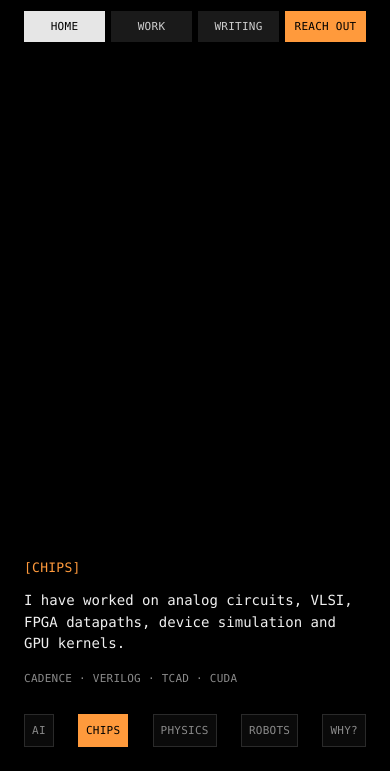
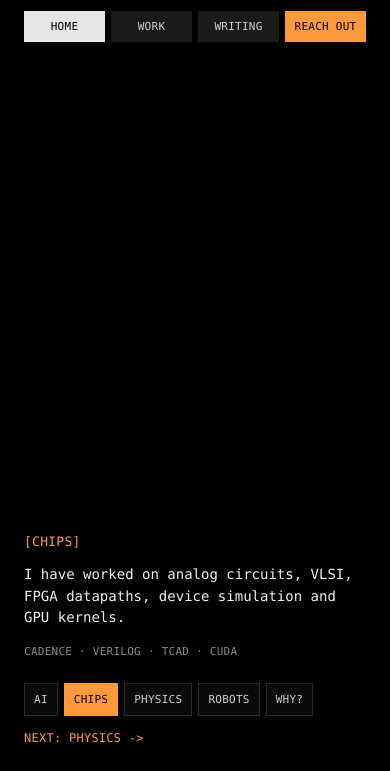
Before and after one commit to nithingovindugari/nithingovindugari.github.io, a plain HTML site: page 404.html in a window 390 px wide. Both pictures are taken after a click on the button "CHIPS". Shown: the part 73-844 px from the top of the page. Drawn offline with nearby package versions, Linux system fonts and the light colour scheme.

Commit message:
Make chapters easier to find and put experience first

```diff
--- a/404.html
+++ b/404.html
@@ -61,9 +61,15 @@ a.big:hover{color:var(--accent)}
 .labels button{position:absolute;left:0;top:0;pointer-events:auto;font-size:11px;color:#fff;background:rgba(0,0,0,.72);border:1px solid var(--line);padding:4px 7px;white-space:nowrap;will-change:transform}
 .labels button:hover,.labels button.on{border-color:var(--accent);color:var(--accent)}
 
-.chapters{left:50%;bottom:24px;transform:translateX(-50%);display:flex;gap:6px;pointer-events:auto;white-space:nowrap}
-.chapters button{padding:8px 12px;font-size:11px;color:var(--muted);border:1px solid var(--line);background:#0a0a0a}
+#txt{transition:opacity .3s;min-height:10.5em}
+.chapters{display:flex;flex-wrap:wrap;gap:6px;margin-top:22px;text-shadow:none}
+.chapters button{position:relative;overflow:hidden;padding:9px 13px;font-size:12px;color:#cfcfcf;border:1px solid var(--line);background:#0a0a0a}
+.chapters button:hover{color:#fff;border-color:#fff}
 .chapters button[aria-current="true"]{color:#000;background:var(--accent);border-color:var(--accent)}
+.chapters.auto button[aria-current="true"]::after{content:"";position:absolute;left:0;bottom:0;height:3px;width:100%;background:#000;transform-origin:left;animation:fill 6s linear}
+@keyframes fill{from{transform:scaleX(0)}to{transform:scaleX(1)}}
+.next{display:block;margin-top:14px;font-size:12px;color:var(--accent);text-shadow:none}
+.next:hover{color:#fff}
 .hint{left:24px;bottom:32px;font-size:11px;color:var(--muted)}
 
 @media (max-width:1100px){.side,.side.wide{right:24px;width:290px}}
@@ -71,12 +77,11 @@ a.big:hover{color:var(--accent)}
   .nav{top:84px;left:24px;right:24px}
   .nav a{flex:1;text-align:center;padding:8px 4px;font-size:11px}
   .side,.side.wide{left:24px;right:24px;top:auto;bottom:24px;width:auto;transform:none;max-height:40vh}
-  .side.home{bottom:84px}
   .labels,.hint{display:none}
-  .chapters{left:24px;right:24px;transform:none;justify-content:space-between}
-  .chapters button{padding:8px 7px}
+  #txt{min-height:0}
+  .chapters button{padding:8px 9px;font-size:11px}
 }
-@media (prefers-reduced-motion:reduce){.side{transition:none}}
+@media (prefers-reduced-motion:reduce){.side,#txt{transition:none}.chapters.auto button::after{display:none}}
 </style>
 </head>
 <body>
@@ -98,20 +103,26 @@ a.big:hover{color:var(--accent)}
 
   <div class="side home" id="side">
     <section data-page="home" aria-live="polite">
+      <div id="txt">
       <h2 id="ah">[ai]</h2>
       <p class="lead" id="ap">I train models and build agents. That covers post-training with RL, reward and grader design, evals, training data, and multi-agent systems in production.</p>
       <small id="as">ai is the stem. the rest are leaves.</small>
+      </div>
+      <div class="chapters auto" id="chapters">
+        <button aria-current="true">AI</button><button>Chips</button><button>Physics</button><button>Robots</button><button>Why?</button>
+      </div>
+      <button class="next" id="next">Next: <span id="nextname">Chips</span> -></button>
     </section>
 
     <section data-page="work" hidden>
-      <h2>[work]</h2>
-      <div id="worklist"></div>
-      <h3>Experience</h3>
+      <h2>[experience]</h2>
       <div class="item"><i>2024 to now</i><b>Senior AI/ML Engineer, Kasisto</b><span>Agentic AI for banks: multi-agent systems, post-training and evals.</span></div>
       <div class="item"><i>2024</i><b>Founding ML Engineer, Neuroscale AI</b><span>Multimodal models that score video, audio and text, and the serving behind them.</span></div>
       <div class="item"><i>2023</i><b>Research Intern, SRI International</b><span>Quantum machine learning research and open quantum benchmarks.</span></div>
       <div class="item"><i>2022 to 2023</i><b>Research and Teaching Assistant, San Jose State University</b><span>Quantum algorithms research. Taught the analog electronics lab.</span></div>
       <div class="item"><i>2018 to 2021</i><b>ML Engineer, Accenture</b><span>Shipped NLP and vision models in healthcare and finance.</span></div>
+      <h3>Projects and papers</h3>
+      <div id="worklist"></div>
     </section>
 
     <section data-page="writing" hidden>
@@ -138,9 +149,6 @@ a.big:hover{color:var(--accent)}
     </section>
   </div>
 
-  <div class="chapters" id="chapters">
-    <button aria-current="true">AI</button><button>Chips</button><button>Physics</button><button>Robots</button><button>Why?</button>
-  </div>
   <div class="hint" id="hint">scroll / move the cursor</div>
 </div>
 
@@ -173,6 +181,8 @@ a.big:hover{color:var(--accent)}
   var page='home',chap=0,shape=0,lock=0,reduce=matchMedia('(prefers-reduced-motion: reduce)').matches;
   var side=document.getElementById('side'),btns=[].slice.call(document.querySelectorAll('#chapters button'));
   var chapters=document.getElementById('chapters'),hint=document.getElementById('hint'),labels=document.getElementById('labels');
+  var txt=document.getElementById('txt'),nextname=document.getElementById('nextname'),auto=!reduce;
+  function manual(){auto=false;chapters.classList.remove('auto')}
   var morph=function(){},refit=function(){};
   function setShape(i){if(i===shape)return;var p=shape;shape=i;morph(p,i)}
 
@@ -192,23 +202,26 @@ a.big:hover{color:var(--accent)}
   function go(i){
     i=(i+CH.length)%CH.length;if(i===chap)return;chap=i;
     btns.forEach(function(b,j){b.setAttribute('aria-current',j===i?'true':'false')});
-    side.style.opacity=0;
-    setTimeout(function(){document.getElementById('ah').textContent=CH[i][0];document.getElementById('ap').textContent=CH[i][1];document.getElementById('as').textContent=CH[i][2];side.style.opacity=1;refit()},reduce?0:280);
+    txt.style.opacity=0;nextname.textContent=btns[(i+1)%CH.length].textContent;
+    setTimeout(function(){document.getElementById('ah').textContent=CH[i][0];document.getElementById('ap').textContent=CH[i][1];document.getElementById('as').textContent=CH[i][2];txt.style.opacity=1;refit()},reduce?0:280);
     setShape(i);
   }
-  btns.forEach(function(b,i){b.addEventListener('click',function(){go(i)})});
+  btns.forEach(function(b,i){b.addEventListener('click',function(){manual();go(i)})});
+  document.getElementById('next').addEventListener('click',function(){manual();go(chap+1)});
+  if(reduce)chapters.classList.remove('auto');
+  setInterval(function(){if(auto&&page==='home'&&!document.hidden)go(chap+1)},6000);
   addEventListener('wheel',function(e){
     if(page!=='home')return; e.preventDefault();
-    var n=Date.now();if(n<lock||Math.abs(e.deltaY)<12)return;lock=n+900;go(chap+(e.deltaY>0?1:-1));
+    var n=Date.now();if(n<lock||Math.abs(e.deltaY)<12)return;lock=n+900;manual();go(chap+(e.deltaY>0?1:-1));
   },{passive:false});
   addEventListener('keydown',function(e){
     if(page!=='home')return;
-    if(e.key==='ArrowDown'||e.key==='ArrowRight'||e.key==='PageDown'){go(chap+1)}
-    else if(e.key==='ArrowUp'||e.key==='ArrowLeft'||e.key==='PageUp'){go(chap-1)}
+    if(e.key==='ArrowDown'||e.key==='ArrowRight'||e.key==='PageDown'){manual();go(chap+1)}
+    else if(e.key==='ArrowUp'||e.key==='ArrowLeft'||e.key==='PageUp'){manual();go(chap-1)}
   });
   var ty=null;
-  addEventListener('touchstart',function(e){ty=(page!=='home'||(e.target.closest&&e.target.closest('.nav,.chapters,.brand')))?null:e.touches[0].clientY},{passive:true});
-  addEventListener('touchend',function(e){if(ty===null)return;var d=ty-e.changedTouches[0].clientY;if(Math.abs(d)>50)go(chap+(d>0?1:-1));ty=null},{passive:true});
+  addEventListener('touchstart',function(e){ty=(page!=='home'||(e.target.closest&&e.target.closest('.nav,.side,.brand')))?null:e.touches[0].clientY},{passive:true});
+  addEventListener('touchend',function(e){if(ty===null)return;var d=ty-e.changedTouches[0].clientY;if(Math.abs(d)>50){manual();go(chap+(d>0?1:-1))}ty=null},{passive:true});
 
   // ----- pages -----
   // On the real domain each page has its own path (404.html serves the same app for deep links).
@@ -219,7 +232,7 @@ a.big:hover{color:var(--accent)}
     page=p;
     [].forEach.call(side.querySelectorAll('section'),function(s){s.hidden=s.dataset.page!==p});
     side.className='side'+(p==='home'?' home':'')+(p==='work'||p==='writing'?' wide':'');side.scrollTop=0;
-    chapters.hidden=hint.hidden=p!=='home';labels.hidden=p!=='work';
+    hint.hidden=p!=='home';labels.hidden=p!=='work';
     [].forEach.call(document.querySelectorAll('#nav a'),function(a){a.dataset.route===p?a.setAttribute('aria-current','page'):a.removeAttribute('aria-current')});
     document.title=p==='home'?'Nithin Reddy':p.charAt(0).toUpperCase()+p.slice(1)+' · Nithin Reddy';
     setShape(p==='home'?chap:SHAPE[p]);refit();
```
Also changed, not shown: index.html (+34 -21 lines).
